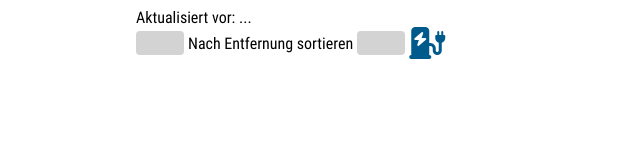
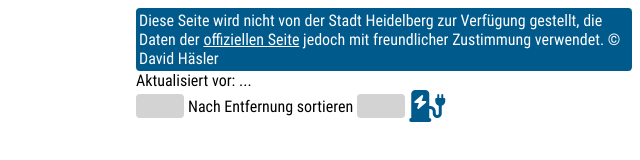
Before and after one commit to relseah/parken, a plain HTML site: page frontend/index.html in a window 1280 px wide. Shown: the whole page, without its empty margins (640-1280 px from the left). Drawn offline with Linux system fonts and the light colour scheme; files that its build step writes are made by us from their sources; files whose address does not match are found by name.

Commit message:
Add disclaimer

```diff
--- a/frontend/index.html
+++ b/frontend/index.html
@@ -21,6 +21,12 @@
 <body>
 	<div id="map"></div>
 	<div id="app">
+		<div id="disclaimer">
+			Diese Seite wird nicht von der Stadt Heidelberg zur Verfügung gestellt, die Daten der <a id="official-site"
+				href="https://parken.heidelberg.de" target="_blank">offiziellen
+				Seite</a>
+			jedoch mit freundlicher Zustimmung verwendet. © David Häsler
+		</div>
 		<div>Aktualisiert vor: <span id="updated">...</span></div>
 		<div id="preferences">
 			<label class="switch">
--- a/frontend/parken.css
+++ b/frontend/parken.css
@@ -107,6 +107,17 @@ button:disabled {
 	display: flow-root;
 }
 
+#disclaimer {
+	color: white;
+	background-color: var(--traffic-blue);
+	border: solid var(--traffic-blue);
+	border-radius: var(--border-radius);
+}
+
+#official-site {
+	color: white;
+}
+
 #preferences {
 	display: flex;
 	align-items: center;
```
